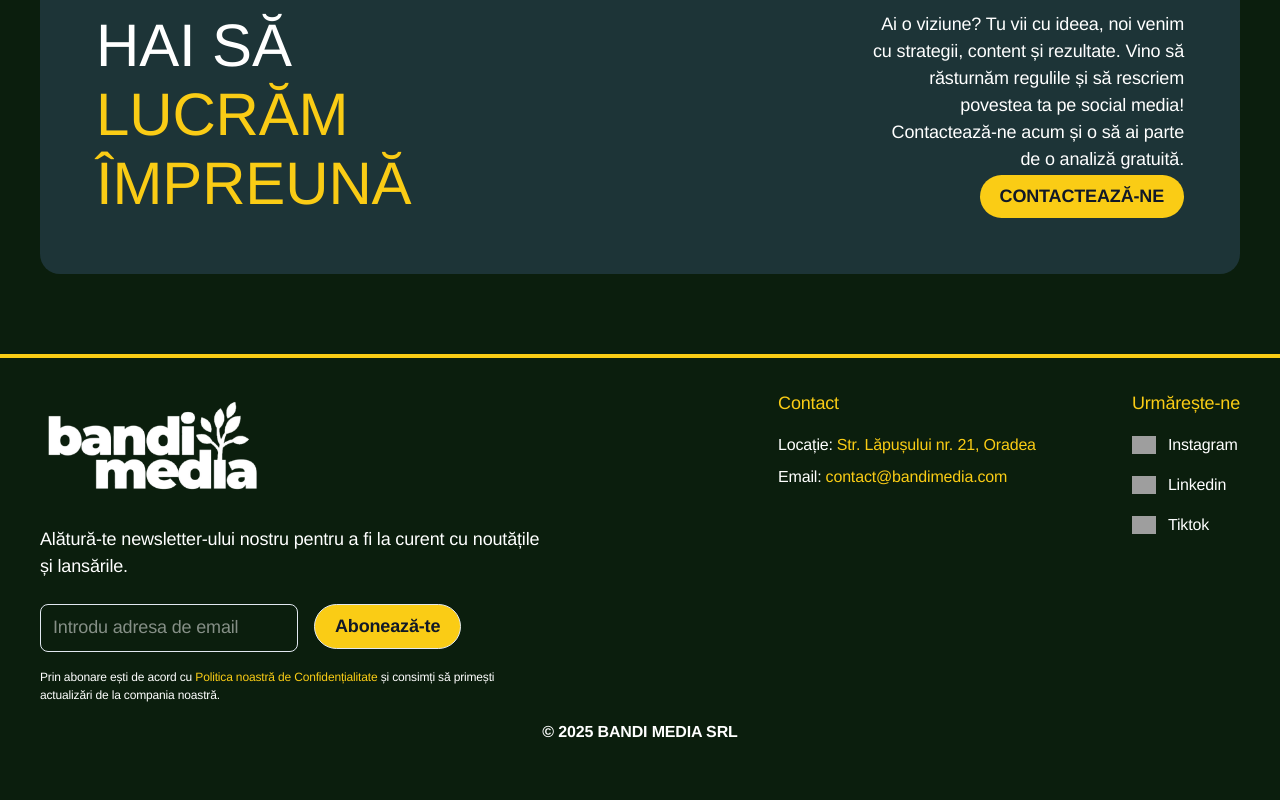
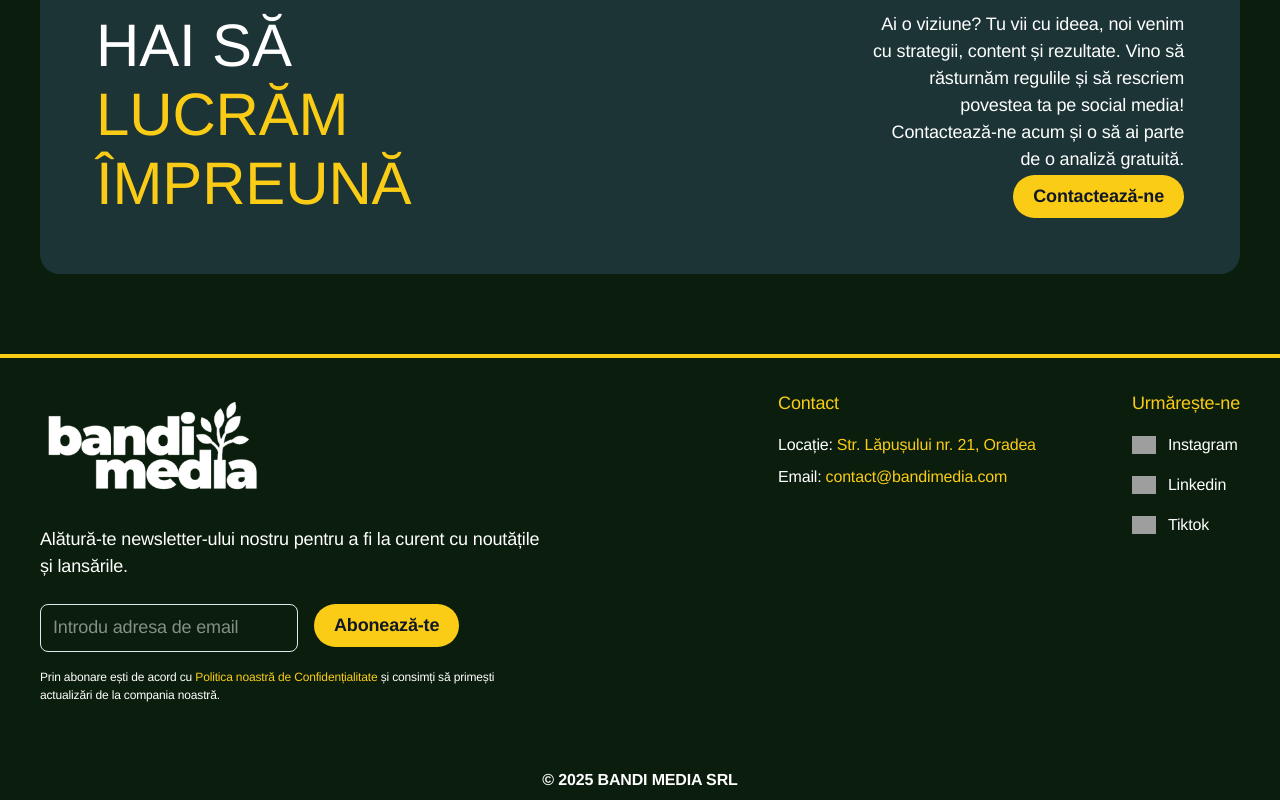
Before and after one commit to ghefraim/bandimedia-website, a Next.js app: page / in a window 1280 px wide. Shown: the part 7676-8476 px from the top of the page. Before the commit the page ends 8428 px from the top, so only its background shows below. Built offline with nearby package versions, Linux system fonts and the light colour scheme; grey boxes are pictures that could not be loaded.

Commit message:
footer stuff

```diff
--- a/src/components/layout/Footer.tsx
+++ b/src/components/layout/Footer.tsx
@@ -60,7 +60,7 @@ export default function Footer() {
                           </div>
                         </div>
                       </div>
-                      <input type="submit" value="Abonează-te" className="text-gray-900 text-base font-bold bg-[var(--brand-yellow)] box-border block leading-6 text-center text-nowrap border border-[var(--brand-yellow)] px-5 py-2 rounded-[100px] border-solid md:text-lg md:leading-[27px] cursor-pointer hover:bg-yellow-500 transition-colors" />
+                      <input type="submit" value="Abonează-te" className="text-gray-900 text-base font-bold bg-[var(--brand-yellow)] box-border block leading-6 text-center text-nowrap px-5 py-2 rounded-[100px] border-solid md:text-lg md:leading-[27px] cursor-pointer hover:bg-yellow-500 transition-colors" />
                     </div>
                     <p className="mt-2 text-xs box-border leading-[18px]">Prin abonare ești de acord cu <Link href="/privacy-policy" className="text-[var(--brand-yellow)]">Politica noastră de Confidențialitate</Link> și consimți să primești actualizări de la compania noastră.</p>
                   </form>
@@ -115,7 +115,7 @@ export default function Footer() {
               </div>
             </div>
             <div className=" flex text-center w-full items-center box-border gap-x-8 flex-col-reverse justify-center gap-y-8 md:items-center md:gap-x-[normal] md:flex-row md:gap-y-[normal] md:mt-0">
-              <p className="mt-4 font-semibold text-center box-border">
+              <p className="mt-16 font-semibold text-center box-border">
                 © <strong className="font-bold box-border mt-2">{new Date().getFullYear()} BANDI MEDIA SRL</strong>
               </p>
 
--- a/src/components/sections/CTASection.tsx
+++ b/src/components/sections/CTASection.tsx
@@ -16,7 +16,7 @@ export default function CTASection() {
               <p className="text-sm font-light box-border leading-[20px] text-left md:text-lg md:font-normal md:leading-[27px] md:text-right">
                   Ai o viziune? Tu vii cu ideea, noi venim cu strategii, content și rezultate. Vino să răsturnăm regulile și să rescriem povestea ta pe social media! Contactează-ne acum și o să ai parte de o analiză gratuită.
                 </p>
-              <Link href="/contact" className="text-gray-900 text-base font-bold bg-[var(--brand-yellow)] block leading-6 text-center px-5 py-2 rounded-[100px] md:text-lg md:leading-[27px] hover:bg-yellow-500 transition-colors">CONTACTEAZĂ-NE</Link>
+              <Link href="/contact" className="text-gray-900 text-base font-bold bg-[var(--brand-yellow)] block leading-6 text-center px-5 py-2 rounded-[100px] md:text-lg md:leading-[27px] hover:bg-yellow-500 transition-colors">Contactează-ne</Link>
             </div>
           </div>
         </div>
```
